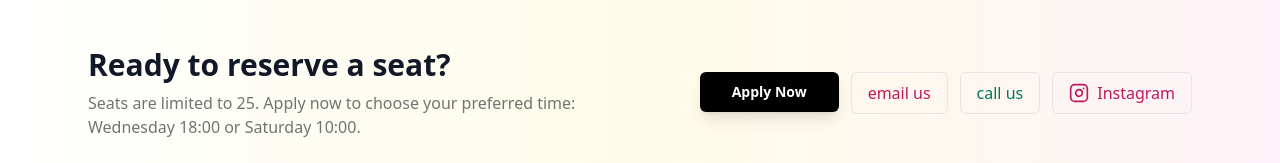
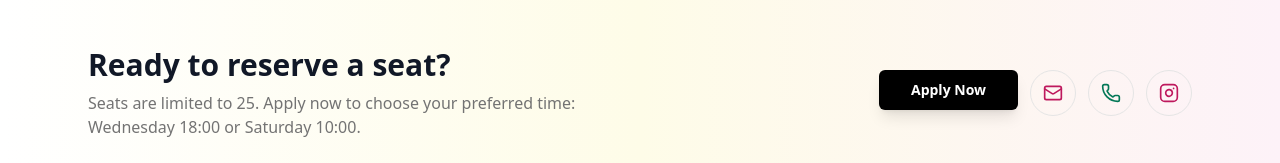
Before and after one commit to arjunnair1982/AIEntrepreneursProgram2025, a React (Vite) app: page / in a window 1280 px wide. Shown: the part 3900-4063 px from the top of the page. Built offline with nearby package versions, Linux system fonts and the light colour scheme.

Commit message:
Update site with working Google Form

```diff
--- a/src/LandingPage.jsx
+++ b/src/LandingPage.jsx
@@ -13,7 +13,7 @@ import {
   Sparkles, Trophy, Star, ArrowRight, BookOpenText, ShieldCheck,
   Lightbulb, Coins, Presentation, MessageSquare, Code2,
 } from "lucide-react";
-import { Instagram } from "lucide-react";
+import { Instagram, Mail, Phone,} from "lucide-react";
 
 const Section = ({ id, children, className = "" }) => (
   <section id={id} className={`w-full max-w-6xl mx-auto px-4 md:px-6 ${className}`}>
@@ -389,27 +389,29 @@ export default function LandingPage() {
               </Button>
               <a
                 href="mailto:aientrepreneursprogram@gmail.com"
-                className="inline-flex items-center rounded-md border px-4 py-2 text-base font-medium text-pink-700 hover:bg-pink-100 transition"
+                className="inline-flex items-center justify-center rounded-full border p-3 text-pink-700 hover:bg-pink-100 transition"
                 style={{ textDecoration: "none" }}
+                aria-label="Email"
               >
-                email us
+                <Mail className="h-5 w-5" />
               </a>
               <a
                 href="tel:+351912730659"
-                className="inline-flex items-center rounded-md border px-4 py-2 text-base font-medium text-emerald-700 hover:bg-emerald-100 transition"
+                className="inline-flex items-center justify-center rounded-full border p-3 text-emerald-700 hover:bg-emerald-100 transition"
                 style={{ textDecoration: "none" }}
+                aria-label="Call"
               >
-                call us
+                <Phone className="h-5 w-5" />
               </a>
               <a
                 href="https://www.instagram.com/aientrepreneurslisbon"
                 target="_blank"
                 rel="noopener noreferrer"
-                className="inline-flex items-center rounded-md border px-4 py-2 text-base font-medium text-pink-700 hover:bg-pink-100 transition"
+                className="inline-flex items-center justify-center rounded-full border p-3 text-pink-700 hover:bg-pink-100 transition"
                 style={{ textDecoration: "none" }}
+                aria-label="Instagram"
               >
-                <Instagram className="h-5 w-5 mr-2" />
-                Instagram
+                <Instagram className="h-5 w-5" />
               </a>
             </div>
           </div>
```
